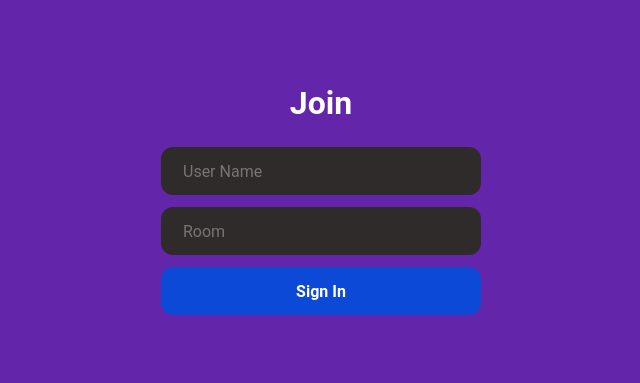
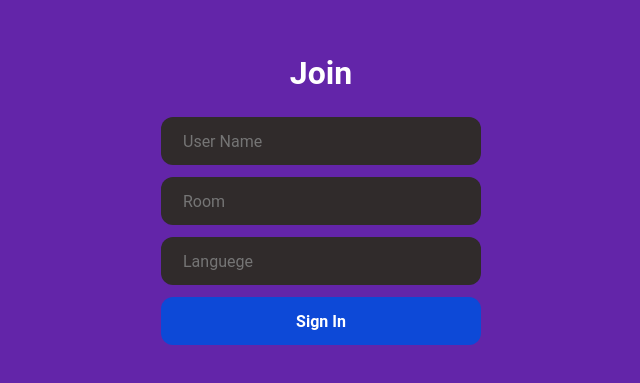
Before and after one commit to Petro-Psekho/ai-messenger, a React (Vite) app in the folder client/: page / in a window 1280 px wide. Shown: the part 203-586 px from the top of the page, without its empty margins (319-959 px from the left). Built offline with nearby package versions, Linux system fonts and the light colour scheme; no server answers.

Commit message:
add input

```diff
--- a/client/src/components/Main.jsx
+++ b/client/src/components/Main.jsx
@@ -1,16 +1,17 @@
-import React, { useState } from "react";
+import { useState } from "react";
 import { Link } from "react-router-dom";
 
 import styles from "../styles/Main.module.css";
 
 const FIELDS = {
   NAME: "name",
+  LANG: "lang",
   ROOM: "room",
 };
 
 const Main = () => {
-  const { NAME, ROOM } = FIELDS;
-  const [values, setValues] = useState({ [NAME]: "", [ROOM]: "" });
+  const { NAME, ROOM, LANG } = FIELDS;
+  const [values, setValues] = useState({ [NAME]: "", [ROOM]: "", [LANG]: "" });
 
   console.log(values);
 
@@ -55,10 +56,23 @@ const Main = () => {
               required
             />
           </div>
+
+          <div className={styles.group}>
+            <input
+              className={styles.input}
+              type="text"
+              name="lang"
+              placeholder="Languege"
+              value={values[LANG]}
+              onChange={handleChange}
+              autoComplete="off"
+              required
+            />
+          </div>
           <Link
             className={styles.group}
             onClick={handleClick}
-            to={`/chat?name=${values[NAME]}&room=${values[ROOM]}`}
+            to={`/chat?name=${values[NAME]}&room=${values[ROOM]}&lang=${values[LANG]}`}
           >
             <button className={styles.button} type="submit">
               Sign In
--- a/client/src/components/Messages.jsx
+++ b/client/src/components/Messages.jsx
@@ -1,5 +1,3 @@
-import React from "react";
-
 import styles from "../styles/Messages.module.css";
 
 const Messages = ({ messages, name }) => {
```
